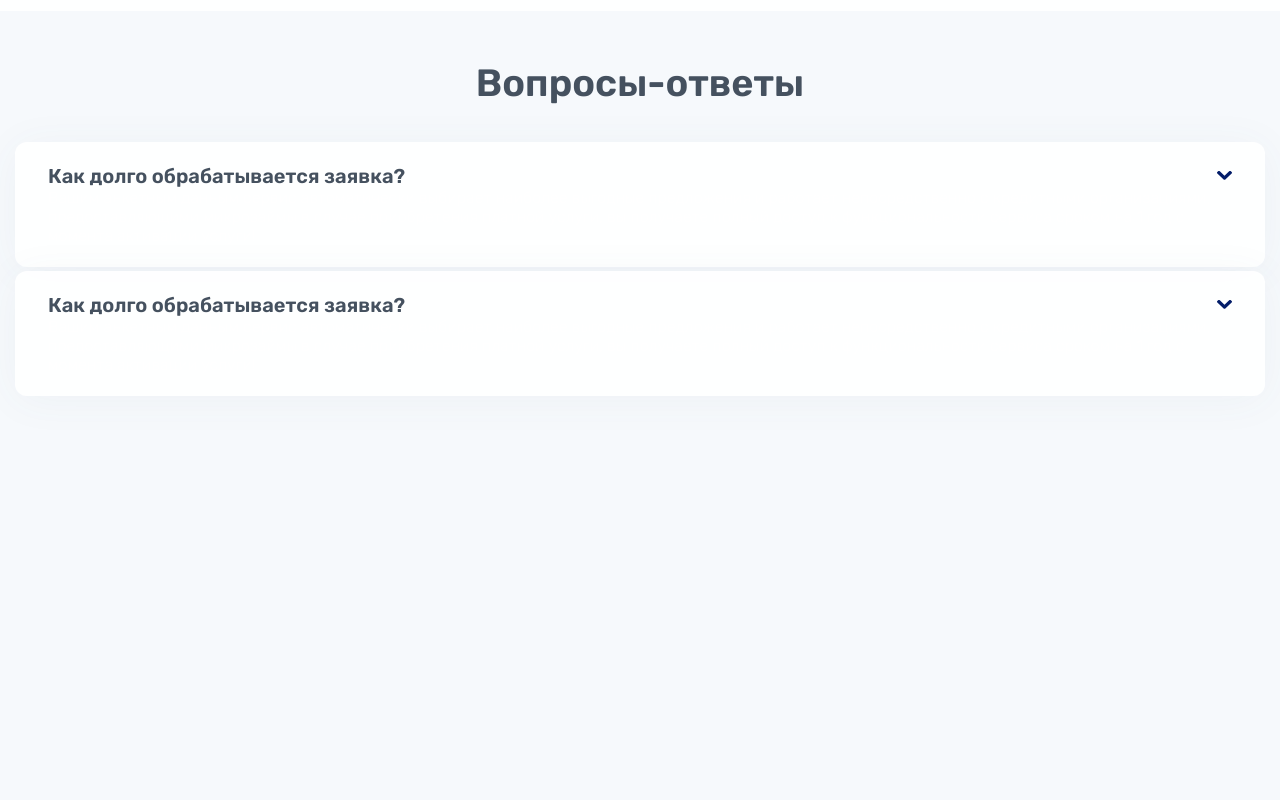
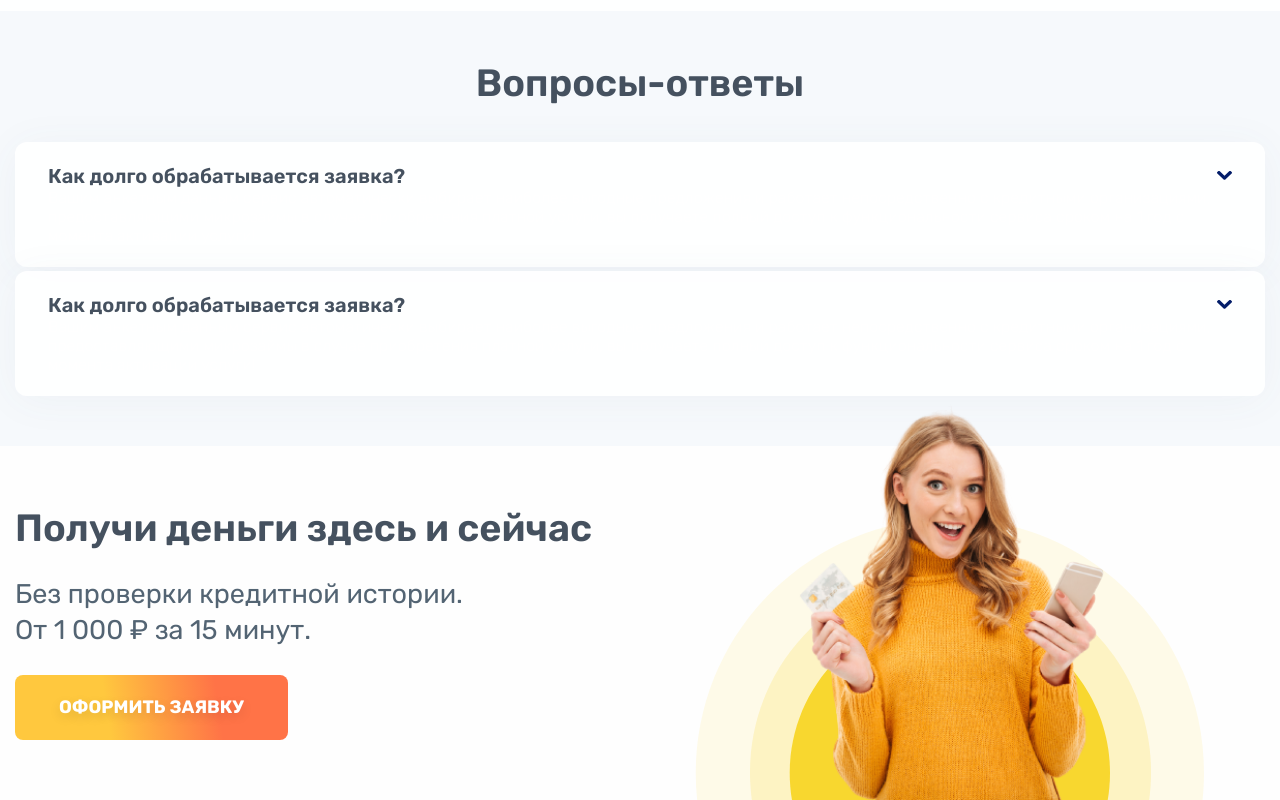
Before and after one commit to profunarsenal/fire-money, a Vue app: page / in a window 1280 px wide. Shown: the part 3983-4783 px from the top of the page. Before the commit the page ends 4429 px from the top, so only its background shows below. Built offline with nearby package versions, Linux system fonts and the light colour scheme.

Commit message:
abb banner section

```diff
--- a/src/App.vue
+++ b/src/App.vue
@@ -10,6 +10,7 @@
       <clients-section :width="width" />
       <about-section />
       <questions-section />
+      <banner-section />
     </main>
   </div>
 </template>
@@ -24,6 +25,7 @@ import ReviewsSection from "@/components/ReviewsSection.vue";
 import ClientsSection from "@/components/ClientsSection.vue";
 import AboutSection from "@/components/AboutSection.vue";
 import QuestionsSection from "@/components/QuestionsSection.vue";
+import BannerSection from "@/components/BannerSection.vue";
 
 export default {
   name: "App",
@@ -38,6 +40,7 @@ export default {
     ClientsSection,
     AboutSection,
     QuestionsSection,
+    BannerSection,
   },
 
   data: () => ({
--- /dev/null
+++ b/src/components/BannerSection.vue
@@ -0,0 +1,140 @@
+<template>
+  <section class="banner">
+    <div class="container">
+      <div class="banner-wrapper">
+        <div class="banner-content">
+          <tittle-page
+            class="banner-title"
+            title="Получи деньги здесь и сейчас"
+          />
+          <p class="banner-text">
+            Без проверки кредитной истории. От 1 000 ₽ за 15 минут.
+          </p>
+          <div class="banner-btn">
+            <button-primary />
+          </div>
+        </div>
+        <div class="banner-image">
+          <img src="@/assets/images/banner-girl.png" alt="banner" />
+          <!-- <img src="@/assets/images/banner-sun.svg" alt="banner" /> -->
+        </div>
+      </div>
+    </div>
+  </section>
+</template>
+
+<script>
+import TittlePage from "@/components/TittlePage.vue";
+import ButtonPrimary from "@/components/ButtonPrimary.vue";
+
+export default {
+  components: {
+    TittlePage,
+    ButtonPrimary,
+  },
+};
+</script>
+
+<style lang="scss" scoped>
+.banner {
+  background: #fefefe;
+}
+
+.container {
+  @media (max-width: 576.98px) {
+    padding: 0;
+  }
+}
+
+.banner-wrapper {
+  display: flex;
+
+  @media (max-width: 1119.98px) {
+    flex-direction: column;
+  }
+}
+
+.banner-content {
+  flex: 0 1 50%;
+  padding: 60px 0;
+
+  @media (max-width: 1119.98px) {
+    flex: 0 1 100%;
+    padding: 60px 0 30px;
+  }
+
+  @media (max-width: 767.98px) {
+    padding: 30px 0 20px;
+  }
+
+  @media (max-width: 576.98px) {
+    padding: 30px 15px 20px;
+  }
+}
+
+.banner-image {
+  position: relative;
+  flex: 0 1 50%;
+  background-image: url("@/assets/images/banner-sun.svg");
+  background-position: bottom;
+  background-repeat: no-repeat;
+  text-align: center;
+
+  @media (min-width: 1119.98px) {
+    background-size: cover;
+  }
+
+  img {
+    @media (min-width: 1119.98px) {
+      position: absolute;
+      bottom: 0;
+      left: 50%;
+      transform: translate(-50%);
+    }
+
+    @media (max-width: 576.98px) {
+      max-width: 100%;
+    }
+  }
+}
+
+.banner-title {
+  margin-bottom: 26px;
+  white-space: nowrap;
+
+  @media (min-width: 1119.98px) {
+    text-align: left;
+  }
+
+  @media (max-width: 767.98px) {
+    white-space: normal;
+    margin-bottom: 18px;
+  }
+}
+
+.banner-text {
+  max-width: 460px;
+  margin-bottom: 26px;
+  font-weight: 400;
+  font-size: 27px;
+  line-height: 133.5%;
+  color: #536473;
+
+  @media (max-width: 1119.98px) {
+    max-width: 100%;
+    text-align: center;
+  }
+
+  @media (max-width: 767.98px) {
+    margin-bottom: 18px;
+  }
+}
+
+.banner-btn {
+  @media (max-width: 1119.98px) {
+    display: flex;
+    align-items: center;
+    justify-content: center;
+  }
+}
+</style>
```
Also changed, not shown: src/assets/images/banner-girl.png (added), src/assets/images/banner-sun.svg (added).
